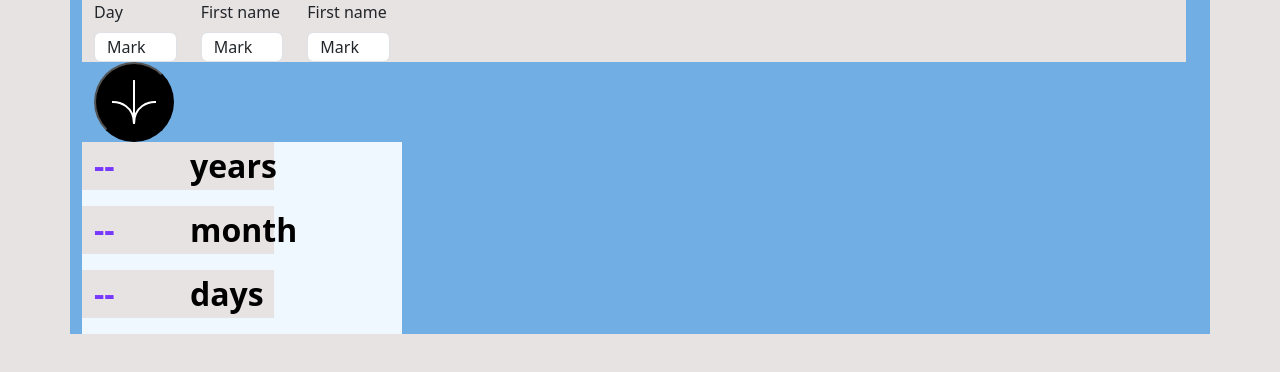
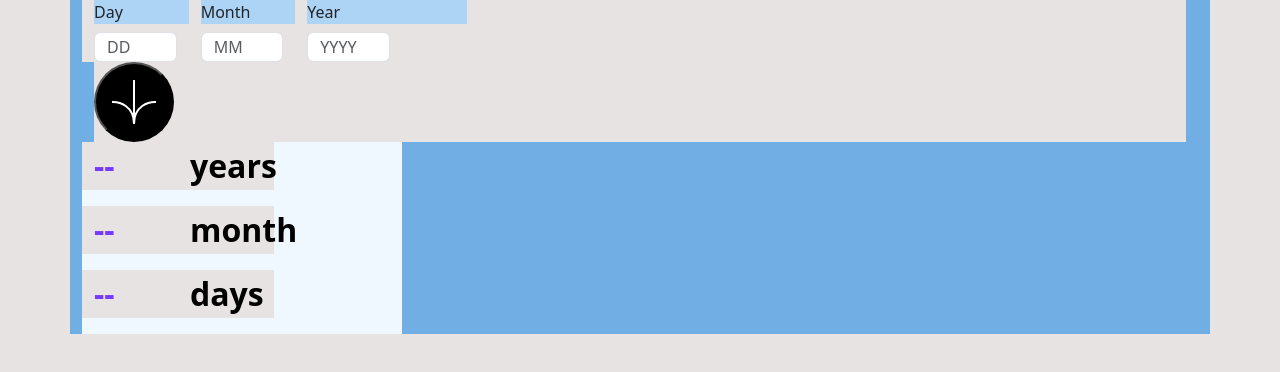
Before and after one commit to mateu52/age-calculator-FrontentMentor, a React (Create React App) app: page / in a window 1280 px wide. Shown: the top 372 px of the page. Built offline with nearby package versions, Linux system fonts and the light colour scheme.

Commit message:
validation form

```diff
--- a/src/components/Calculator.js
+++ b/src/components/Calculator.js
@@ -8,6 +8,7 @@ import Form from 'react-bootstrap/Form';
 import InputGroup from 'react-bootstrap/InputGroup';
 
 function Calculator(){
+    const [validated, setValidated] = useState(false);
     const [day, setDay] =useState("--");
     const [month, setMonth] =useState("--");
     const [year, setYear] =useState("--");
@@ -15,7 +16,7 @@ function Calculator(){
     const monthRef = useRef();
     const yearRef = useRef();
 
-    const handleChage = (event) => {
+    const handleSubmit = (event) => {
         event.preventDefault();
         const day = dayRef.current.value;
         const month = monthRef.current.value;
@@ -35,54 +36,56 @@ function Calculator(){
                 }
             }
         }
-    }
-    const [validated, setValidated] = useState(false);
-    const handleSubmit = (event) => {
         const form = event.currentTarget;
+        console.log(event)
         if (form.checkValidity() === false) {
             event.preventDefault();
             event.stopPropagation();
         }
 
         setValidated(true);
-    };
+    }
+    // const handleSubmit = (event) => {
+    //     const form = event.currentTarget;
+    //     console.log(event)
+    //     if (form.checkValidity() === false) {
+    //         event.preventDefault();
+    //         event.stopPropagation();
+    //     }
+
+    //     setValidated(true);
+    // };
     return(
     <div style={styles} className="container">
         <Container>
-            <Form noValidate validated={validated} onSubmit={handleSubmit}>
+            <Form  validated={validated} onSubmit={handleSubmit}>
                 <Row className="row">
                 <Form.Group as={Col} md="4" controlId="validationCustom01">
-                    <Form.Label>Day</Form.Label>
-                    <Form.Control
+                    <Form.Label className="col">Day</Form.Label>
+                        <Form.Control className="input"
                             required
                             type="text"
-                        placeholder="First name"
-                        defaultValue="Mark"
+                            placeholder="DD"
                             ref={dayRef}
                         />
-                <Form.Control.Feedback>Month</Form.Control.Feedback>
                 </Form.Group>
                 <Form.Group as={Col} md="4" controlId="validationCustom01">
-                    <Form.Label>First name</Form.Label>
-                    <Form.Control
+                    <Form.Label className="col">Month</Form.Label>
+                    <Form.Control className="input"
                         required
                         type="text"
-                        placeholder="First name"
-                        defaultValue="Mark"
+                        placeholder="MM"
                         ref={monthRef}
                     />
-                <Form.Control.Feedback>Year</Form.Control.Feedback>
                 </Form.Group>
                 <Form.Group as={Col} md="4" controlId="validationCustom01">
-                    <Form.Label>First name</Form.Label>
-                    <Form.Control
+                    <Form.Label className="col">Year</Form.Label>
+                    <Form.Control className="input"
                         required
                         type="text"
-                        placeholder="First name"
-                        defaultValue="Mark"
+                        placeholder="YYYY"
                         ref={yearRef}
                     />
-                <Form.Control.Feedback>Looks good!</Form.Control.Feedback>
                 </Form.Group>
                 </Row>
 
@@ -102,9 +105,10 @@ function Calculator(){
                         <input ref={yearRef}/></Form.Label>
                     </Col>
                 </Row> */}
-
+            <button onClick={handleSubmit} className="button" type="submit">
+                <img src={ArrowIcon} className="arrowImg" alt="img" />
+            </button>
             </Form>
-            <button onClick={handleChage} className="button"><img src={ArrowIcon} className="arrowImg" alt="img" /></button>
             <Row className="row-sum">
                 <p className="text">{year}</p><p>years</p>
             </Row>
--- a/src/components/styles/style.css
+++ b/src/components/styles/style.css
@@ -4,7 +4,7 @@
   background-color: #e8e3e3;
 }
 
-input {
+.input {
   background-color: aliceblue;
   width: 80px;
   height: 30px;
--- a/src/components/styles/style.min.css
+++ b/src/components/styles/style.min.css
@@ -1 +1 @@
-*{margin:0;box-sizing:border-box;background-color:#e8e3e3}input{background-color:aliceblue;width:80px;height:30px}.container{background-color:#71aee4;height:100%;width:100%;font-size:32px;font-size:16px}.container .row{background-color:aliceblue;width:320px}.container .row .col{background-color:#add4f5;width:160px}.container .row-sum{font-size:32px;font-weight:700}.container .row-sum p{color:#000;width:30%}.container .row-sum .text{color:#7738ff;float:left}.container .arrowImg{background-color:black;border:solid black 1px;border-radius:50%}.container .button{background-color:black;border-radius:50%;size:150%;height:80px;width:80px}
+*{margin:0;box-sizing:border-box;background-color:#e8e3e3}.input{background-color:aliceblue;width:80px;height:30px}.container{background-color:#71aee4;height:100%;width:100%;font-size:32px;font-size:16px}.container .row{background-color:aliceblue;width:320px}.container .row .col{background-color:#add4f5;width:160px}.container .row-sum{font-size:32px;font-weight:700}.container .row-sum p{color:#000;width:30%}.container .row-sum .text{color:#7738ff;float:left}.container .arrowImg{background-color:black;border:solid black 1px;border-radius:50%}.container .button{background-color:black;border-radius:50%;size:150%;height:80px;width:80px}
--- a/src/components/styles/style.scss
+++ b/src/components/styles/style.scss
@@ -3,7 +3,7 @@
     box-sizing: border-box;
     background-color:  hsl(0, 8%, 90%);
 }
-input{
+.input{
     background-color: aliceblue;
     width: 80px;
     height: 30px;
```
Lines whose indentation alone changed are shown as unchanged.
